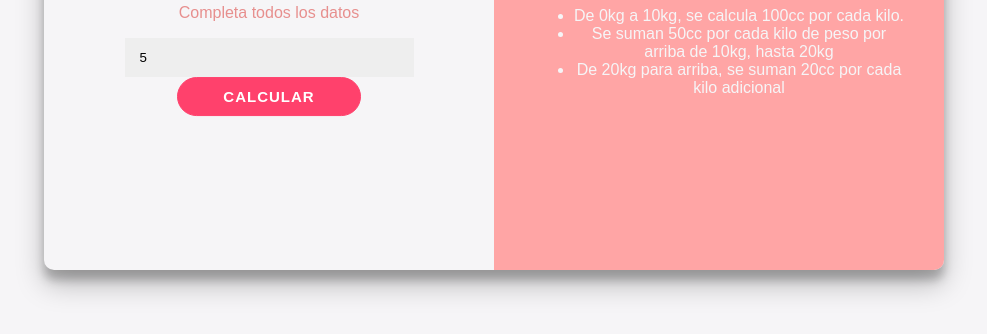
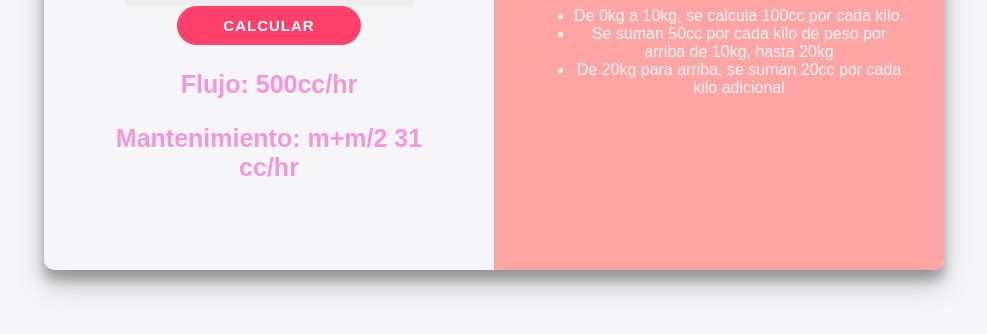
Before and after one commit to PatriciaVazquezPy/PatriciaVazquez.github.io, a plain HTML site: page index.html in a window 1280 px wide. Both pictures are taken after typing "5" into the empty fields and a click on the button "CALCULAR". Shown: the part 380-714 px from the top of the page, without its empty margins (146-1133 px from the left). Drawn offline with Linux system fonts and the light colour scheme.

Commit message:
Update index.html

```diff
--- a/index.html
+++ b/index.html
@@ -14,8 +14,8 @@
                     <input class= "item" id= "peso" type="number" placeholder="Peso en kg" />
                     <p class="item" id="error">* Debe completar todos los datos</p>
                     <button class="item" id="calcular">Calcular</button>
-                    <p class="item resultado" id="flu">71cc/h</p>
-                    <p class="item resultado" id="man">m+m/2 : 105cc/h</p>
+                    <p class="item resultado" id="flujo">71cc/h</p>
+                    <p class="item resultado" id="mantenimiento">m+m/2 : 105cc/h</p>
                  </div>
             </div>
             <div id="detalle">
```
